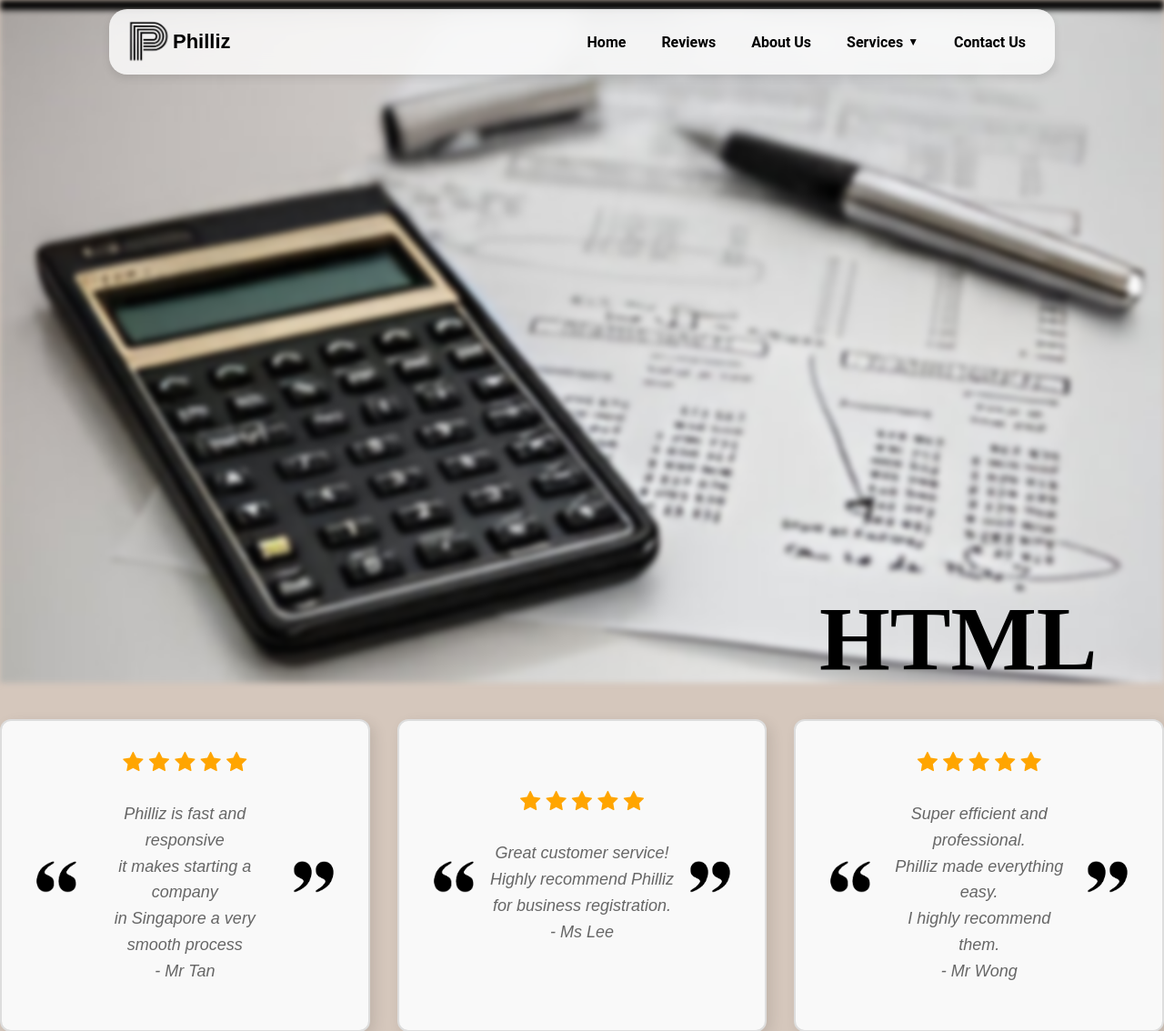
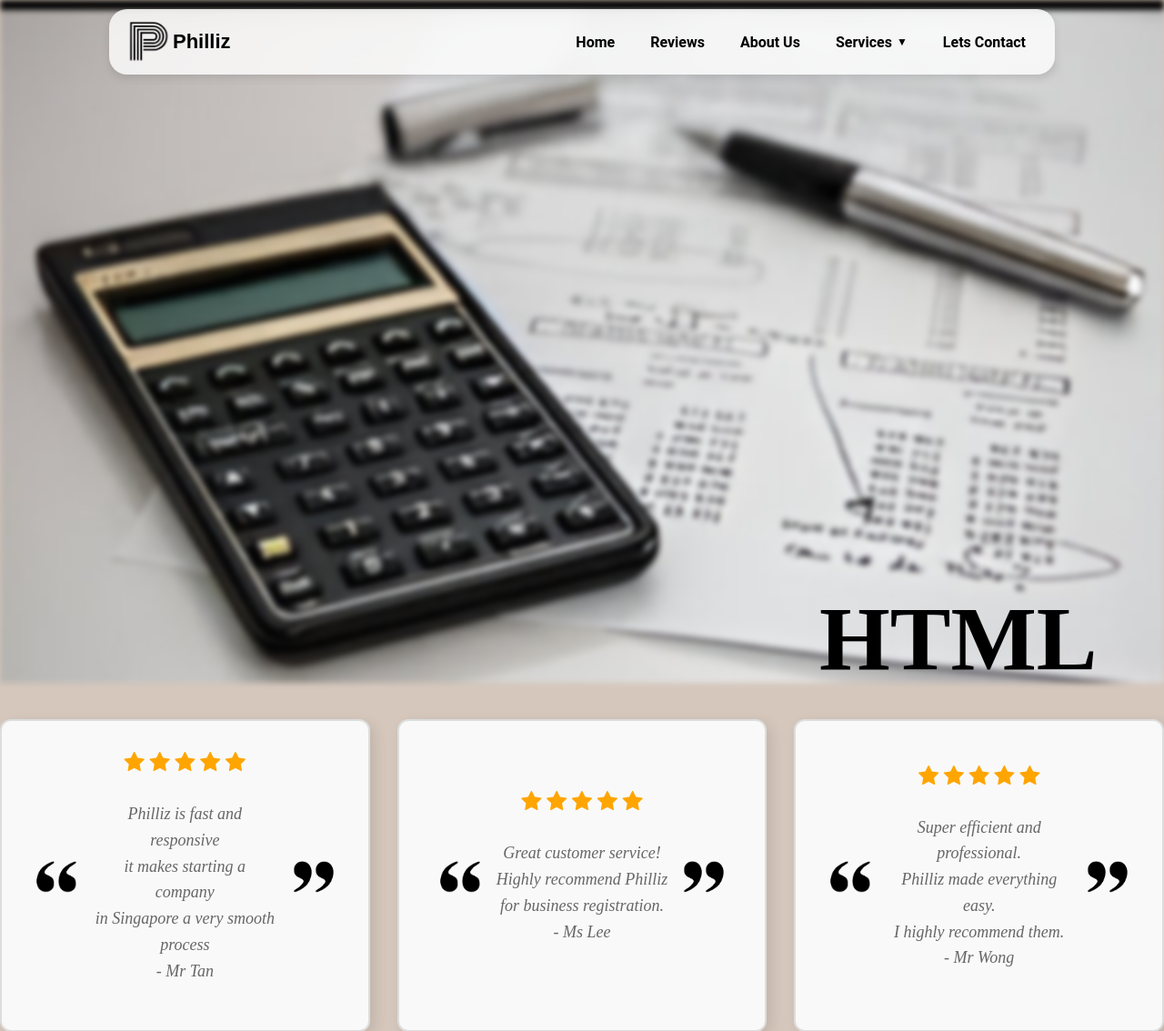
Before and after one commit to Dumboman/Philliz, a PHP site: page / in a window 1280 px wide. Shown: the top 1134 px of the page at 91% size. Run offline with PHP 8.4, Linux system fonts and the light colour scheme; some libraries are stand-ins or nearby versions.

Commit message:
change 1

```diff
--- a/index.html
+++ b/index.html
@@ -31,7 +31,7 @@
                     <li><a href="#">Financial Reporting</a></li>
                 </ul>
             </li>
-            <li><a href="#contact">Contact Us</a></li>
+            <li><a href="#contact">Lets Contact</a></li>
         </ul>
     </nav>
 
--- a/style.css
+++ b/style.css
@@ -300,6 +300,7 @@ nav ul li a:hover {
     flex-direction: column;
     align-items: center;
     text-align: center;
+    font-family: italics;
   }
 
   .stars {
```
